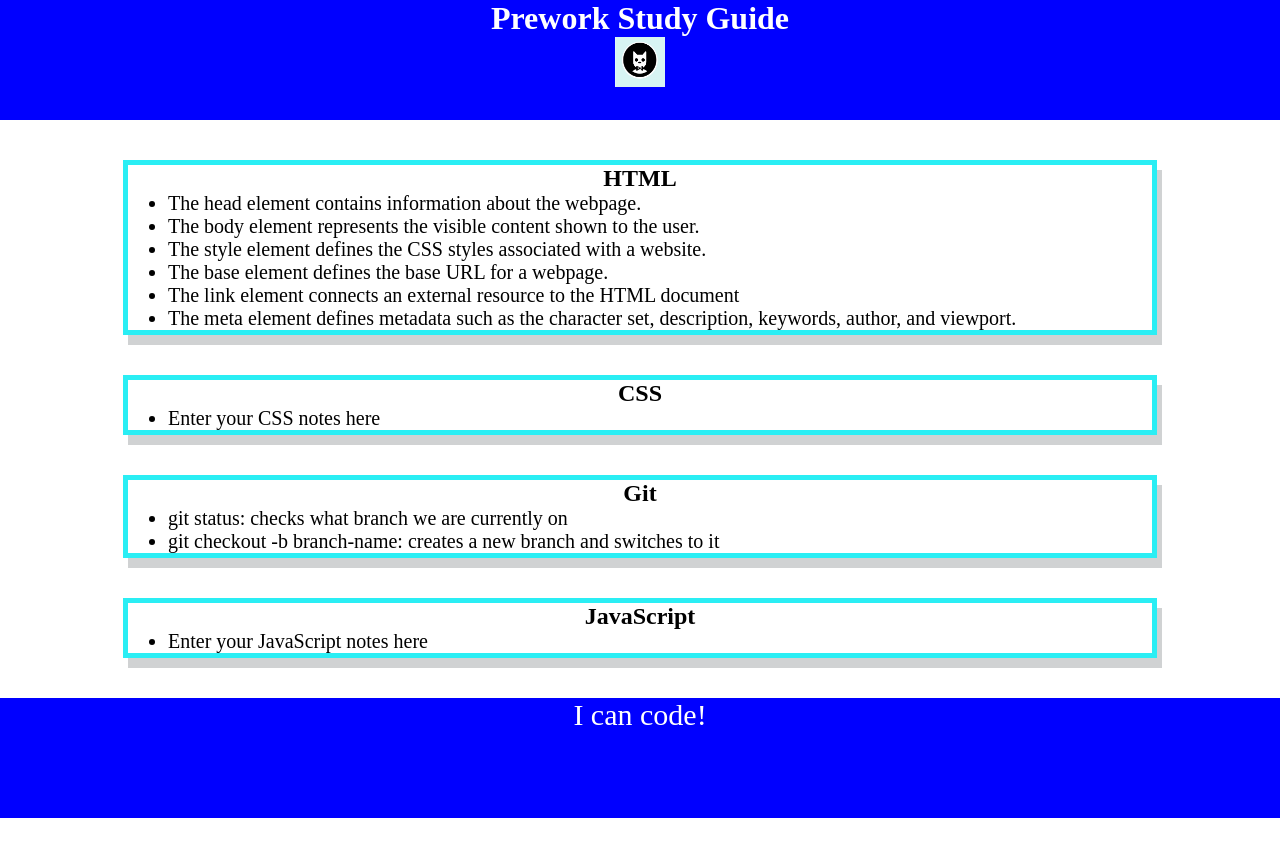
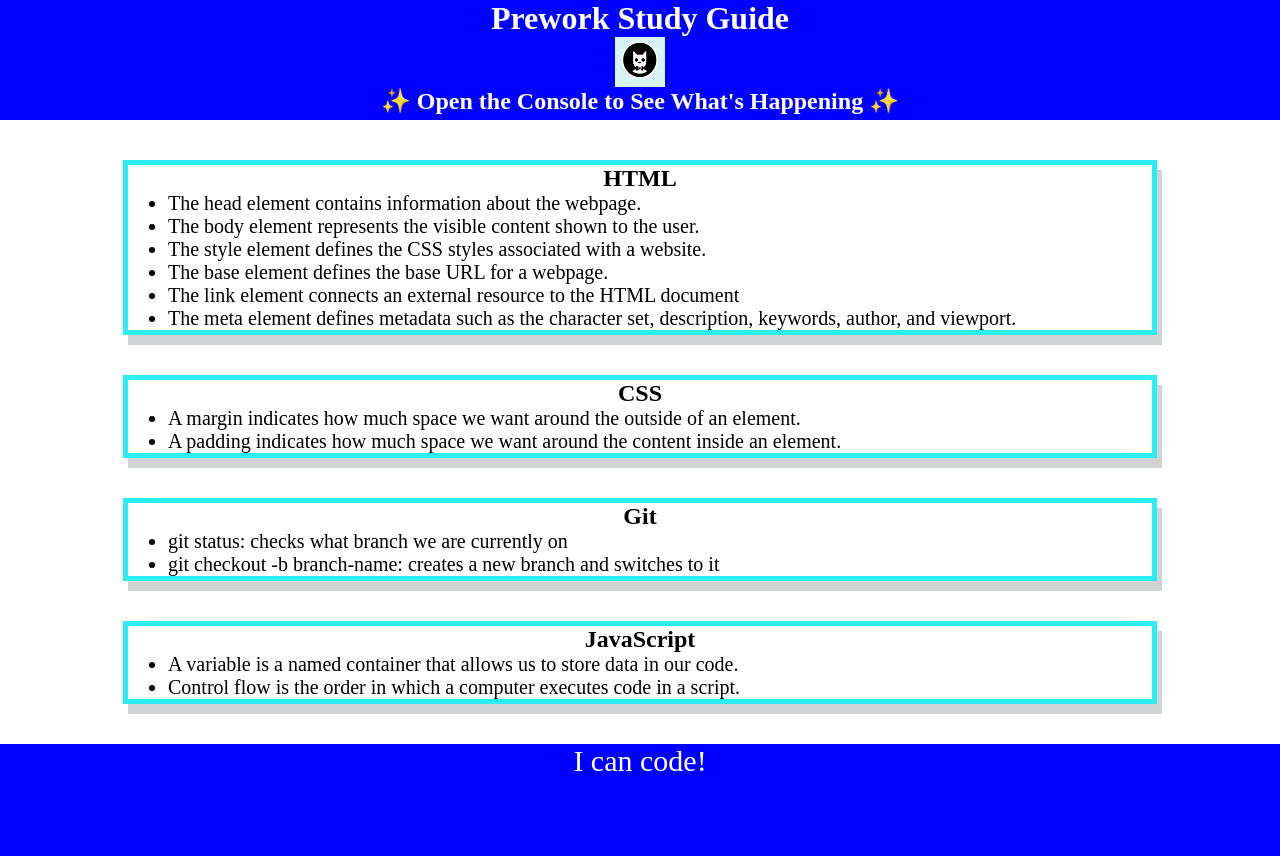
Before and after one commit to YamatoWanoKuni/prework-study-guide, a plain HTML site: page index.html in a window 1280 px wide. Before the commit the page ends 818 px from the top, so only its background shows below. Drawn offline with Linux system fonts and the light colour scheme.

Commit message:
Update index.html

```diff
--- a/index.html
+++ b/index.html
@@ -11,6 +11,7 @@
     <header id="top">
       <h1>Prework Study Guide</h1>
       <img src="./assets/bowtie-cat.png" alt="Profile image of cat wearing a bow tie." />
+      <h2>✨ Open the Console to See What's Happening ✨</h2>
     </header>
     <main>
       <section class="card" id="html-section">
@@ -28,7 +29,8 @@
       <section class="card" id="css-section">
         <h2>CSS</h2>
         <ul>
-          <li>Enter your CSS notes here</li>
+          <li>A margin indicates how much space we want around the outside of an element.</li>
+  <li>A padding indicates how much space we want around the content inside an element.</li>
         </ul>
       </section>
 
@@ -43,7 +45,8 @@
       <section class="card" id="javascript-section">
         <h2>JavaScript</h2>
         <ul>
-          <li>Enter your JavaScript notes here</li>
+          <li>A variable is a named container that allows us to store data in our code.</li>
+   <li>Control flow is the order in which a computer executes code in a script.</li>
         </ul>
       </section>
     </main>
@@ -51,5 +54,6 @@
     <footer>
       <p>I can code!</p>
     </footer>
+    <script src="./assets/script.js"></script>
   </body>
 </html>
```
